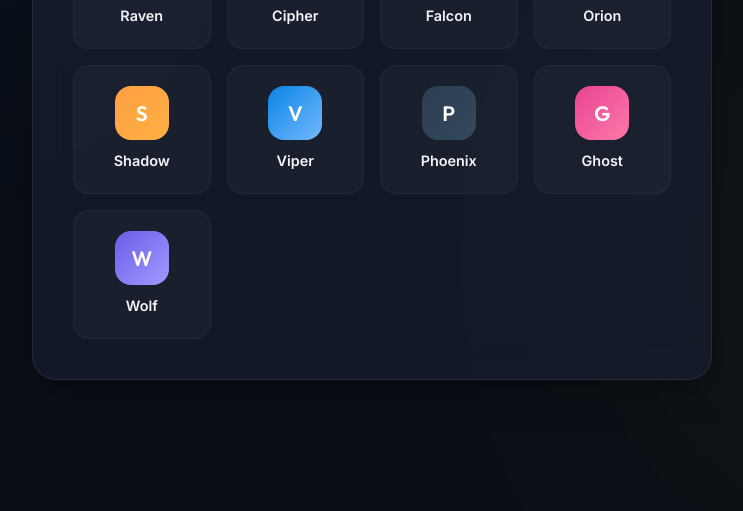
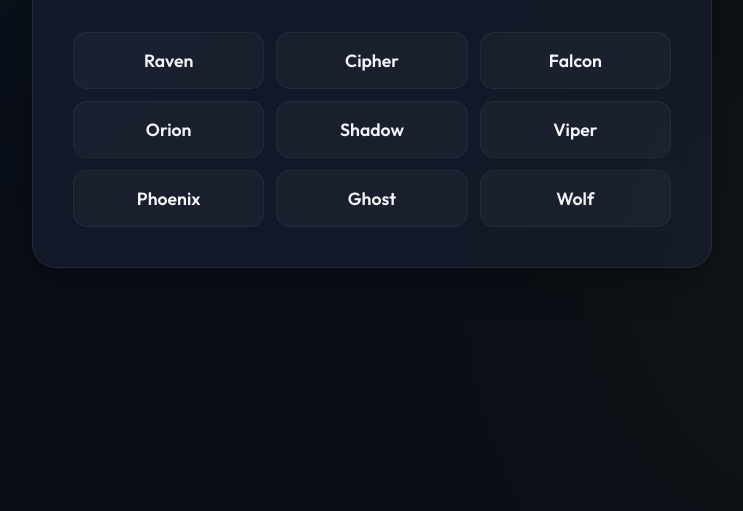
Before and after one commit to TiwariNavneet/shadowLink, a website: page public/index.html in a window 1280 px wide. Shown: the part 369-880 px from the top of the page, without its empty margins (268-1011 px from the left). Drawn offline with nearby package versions, Linux system fonts and the light colour scheme; no server answers.

Commit message:
Update login UI to show name buttons directly instead of cards

```diff
--- a/public/app.js
+++ b/public/app.js
@@ -217,20 +217,15 @@ function requestPinLogin(user) {
   }
 }
 
-// Render the secret codename cards in login screen (real names hidden)
+// Render the secret codename list in login screen
 function renderUsersGrid() {
   usersGrid.innerHTML = '';
   usersList.forEach(user => {
-    const card = document.createElement('div');
-    card.className = 'user-select-card';
-    card.innerHTML = `
-      <div class="avatar" style="background: ${user.avatarColor}">
-        ${getInitials(user.name)}
-      </div>
-      <h4>${user.name}</h4>
-    `;
-    card.addEventListener('click', () => requestPinLogin(user));
-    usersGrid.appendChild(card);
+    const btn = document.createElement('button');
+    btn.className = 'user-select-name-btn';
+    btn.textContent = user.name;
+    btn.addEventListener('click', () => requestPinLogin(user));
+    usersGrid.appendChild(btn);
   });
 }
 
--- a/public/style.css
+++ b/public/style.css
@@ -153,29 +153,35 @@ body {
 
 .users-grid {
   display: grid;
-  grid-template-columns: repeat(auto-fill, minmax(130px, 1fr));
-  gap: 16px;
-  margin-top: 20px;
+  grid-template-columns: repeat(auto-fill, minmax(180px, 1fr));
+  gap: 12px;
+  margin-top: 25px;
 }
 
-.user-select-card {
+.user-select-name-btn {
   background: rgba(255, 255, 255, 0.03);
-  border: 1px solid rgba(255, 255, 255, 0.04);
-  border-radius: 16px;
-  padding: 20px 10px;
+  border: 1px solid rgba(255, 255, 255, 0.05);
+  color: var(--text-primary);
+  font-family: 'Outfit', sans-serif;
+  font-size: 1.1rem;
+  font-weight: 600;
+  padding: 16px 20px;
+  border-radius: 14px;
   cursor: pointer;
   transition: var(--transition-smooth);
-  display: flex;
-  flex-direction: column;
-  align-items: center;
   text-align: center;
 }
 
-.user-select-card:hover {
-  background: rgba(255, 255, 255, 0.08);
-  border-color: rgba(255, 255, 255, 0.15);
-  transform: translateY(-5px);
-  box-shadow: 0 10px 20px -5px rgba(0, 0, 0, 0.3);
+.user-select-name-btn:hover {
+  background: rgba(255, 252, 0, 0.08);
+  border-color: rgba(255, 252, 0, 0.25);
+  color: #fff;
+  transform: translateY(-2px);
+  box-shadow: 0 8px 20px -5px rgba(255, 252, 0, 0.15);
+}
+
+.user-select-name-btn:active {
+  transform: translateY(0);
 }
 
 .avatar {
```
